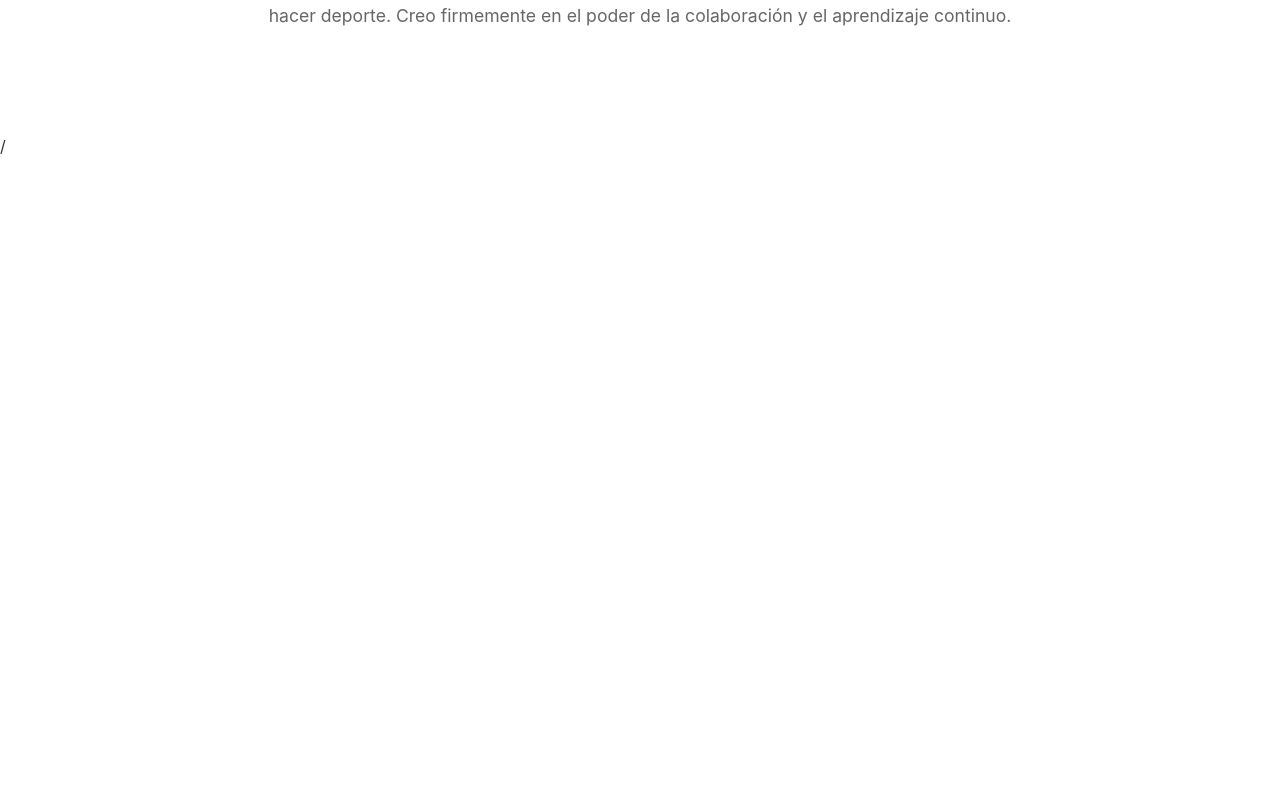
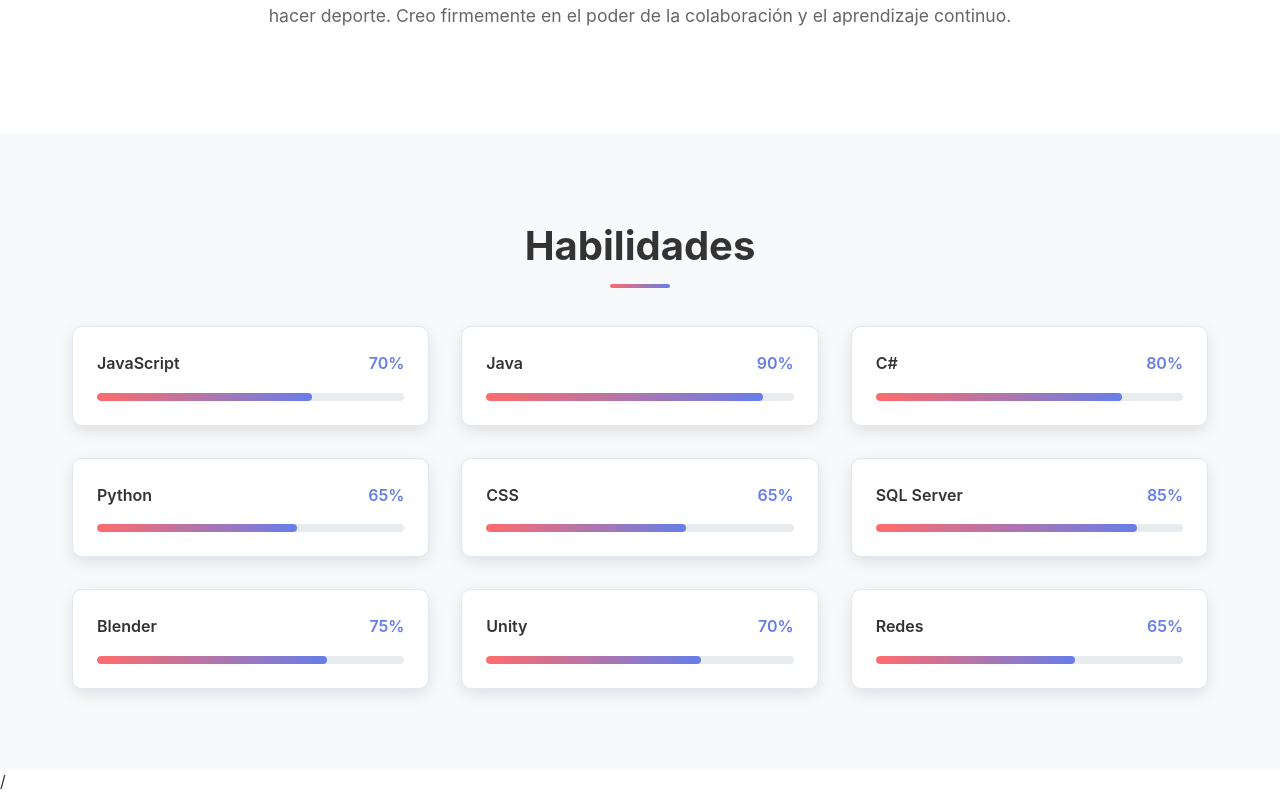
Before and after one commit to OscarCardozoDev/Portafolio, a React (Vite) app: page /manuel in a window 1280 px wide. Shown: the part 1211-2006 px from the top of the page. Before the commit the page ends 1371 px from the top, so only its background shows below. Built offline with nearby package versions, Linux system fonts and the light colour scheme.

Commit message:
Creating my skills session

```diff
--- a/src/pages/manuel/ManuelPortafolio.tsx
+++ b/src/pages/manuel/ManuelPortafolio.tsx
@@ -4,6 +4,18 @@ import './ManuelPortafolio.css';
 import ManuelImage from "../../assets/home/Perfil-Silva.jpg"
 
 const Portfolio = () => {
+
+    const skills = [
+    { name: 'JavaScript', level: 70 },
+    { name: 'Java', level: 90 },
+    { name: 'C#', level: 80 },
+    { name: 'Python', level: 65 },
+    { name: 'CSS', level: 65 },
+    { name: 'SQL Server', level: 85 },
+    { name: 'Blender', level: 75 },
+    { name: 'Unity', level: 70 },
+    { name: 'Redes', level: 65 }
+  ];
 
     return (
         <div className="portfolio">
@@ -55,6 +67,30 @@ const Portfolio = () => {
           </div>
         </div>
       </section>
+
+        {/* Skills Section */}
+      <section id="skills" className="section skills-section">
+        <div className="container">
+          <h2 className="section-title">Habilidades</h2>
+          <div className="skills-grid">
+            {skills.map((skill, index) => (
+              <div key={index} className="skill-item">
+                <div className="skill-header">
+                  <span className="skill-name">{skill.name}</span>
+                  <span className="skill-percentage">{skill.level}%</span>
+                </div>
+                <div className="skill-bar">
+                  <div
+                    className="skill-progress"
+                    style={{ width: `${skill.level}%` }}
+                  ></div>
+                </div>
+              </div>
+            ))}
+          </div>
+        </div>
+      </section>
+
       /</div>
     );
 };
```
